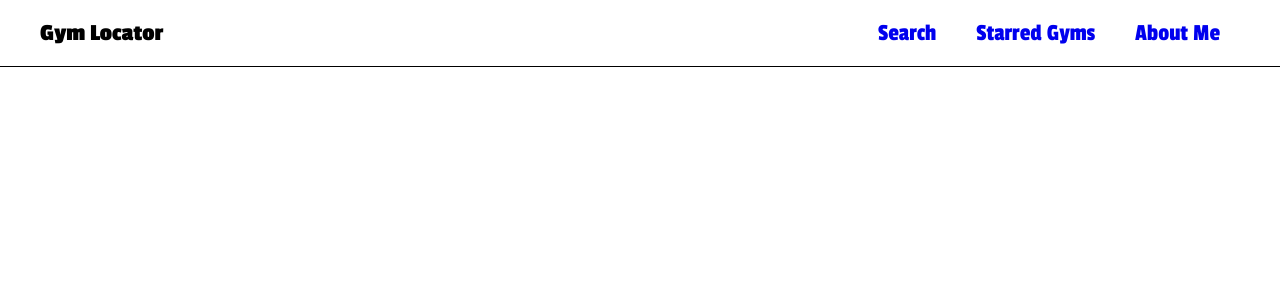
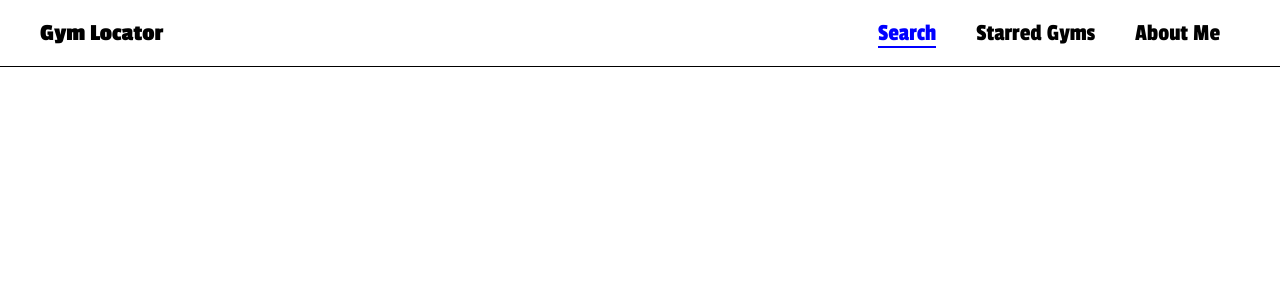
Before and after one commit to Jschles1/gym-locator, a React (Create React App) app: page / in a window 1280 px wide. In both pictures the pointer is over the button "Search". Shown: the top 300 px of the page. Built offline with nearby package versions, Linux system fonts and the light colour scheme.

Commit message:
Added hover & transition styles

```diff
--- a/src/components/Navbar.css
+++ b/src/components/Navbar.css
@@ -27,4 +27,12 @@
 .links li a:link,
 .links li a:visited {
   text-decoration: none;
+  color: black;
+  transition: border-bottom 0.2s, color 0.2s
 }
+
+.links li a:hover,
+.links li a:active {
+  color: blue;
+  border-bottom: 2px solid blue;
+}
```
